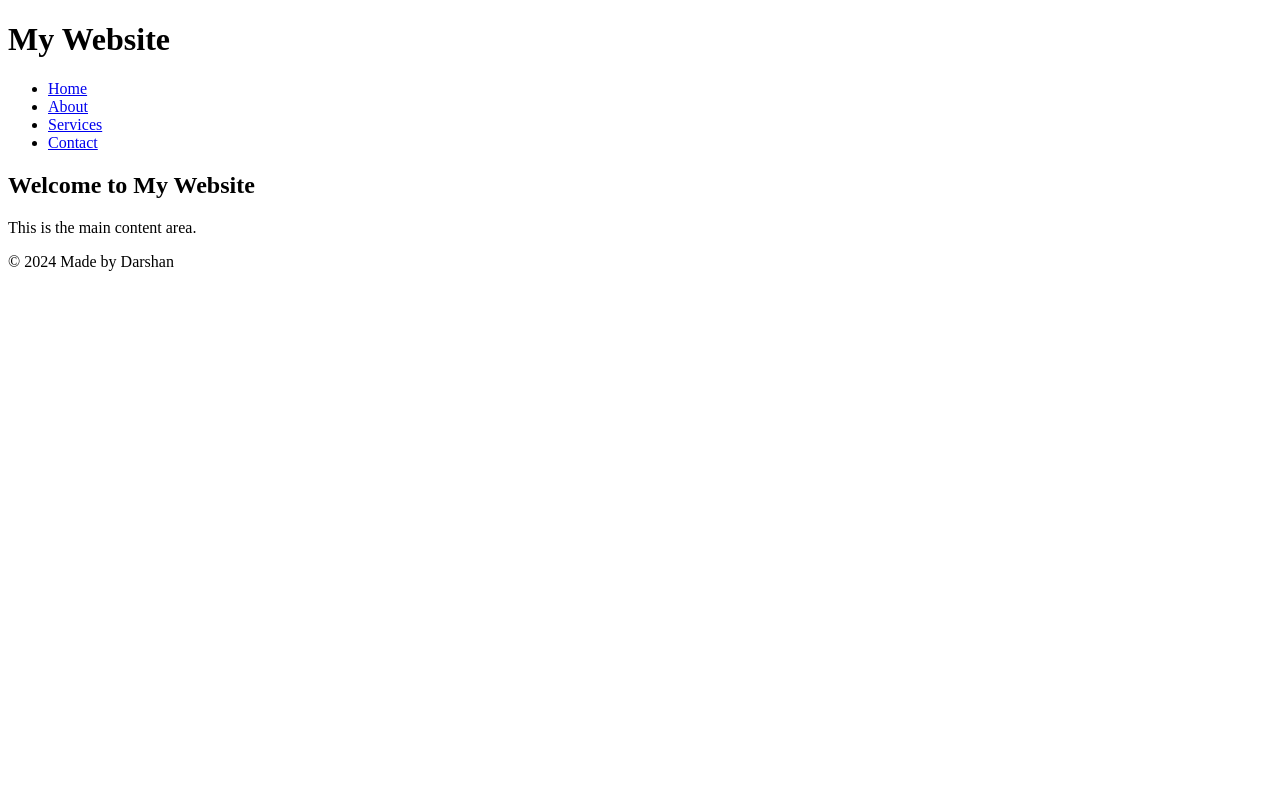
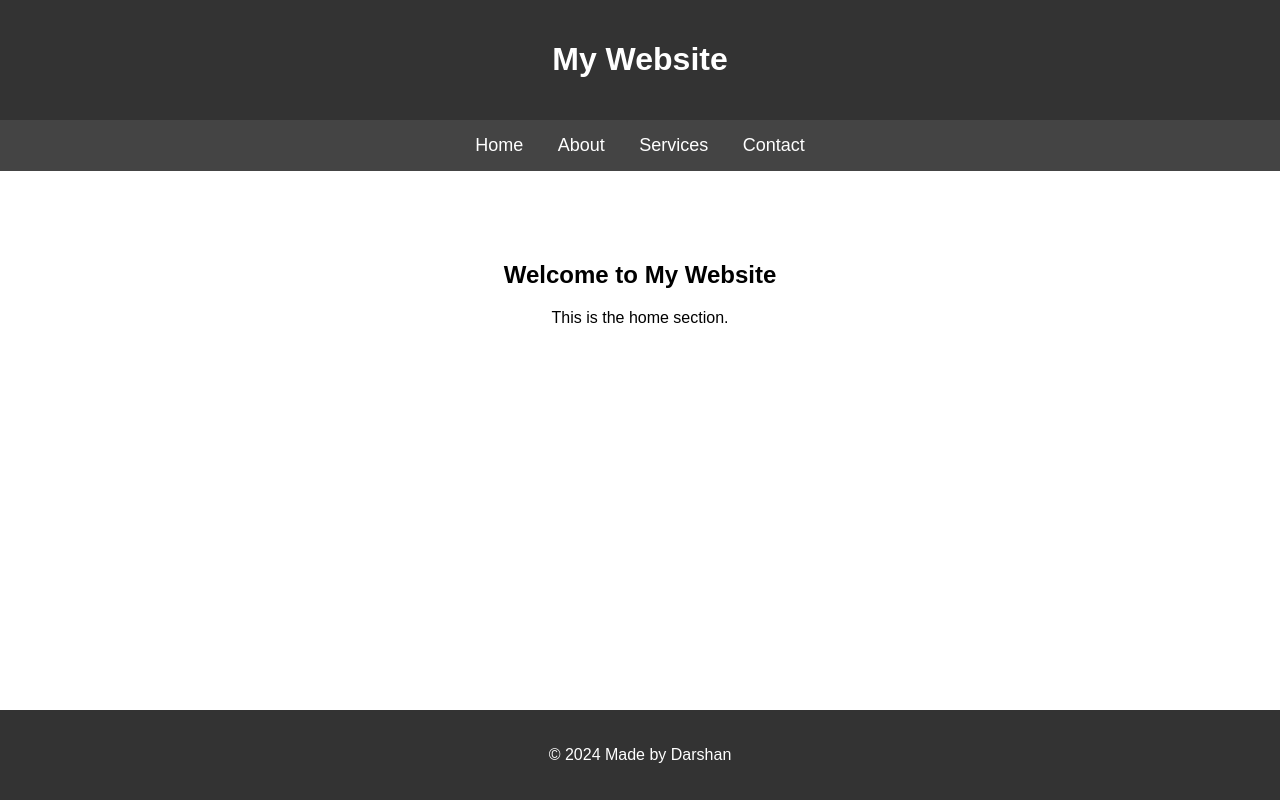
Before and after one commit to nu23mca28/AWT, a plain HTML site: page Assignment4/1.html in a window 1280 px wide. Shown: the top 800 px of the page. Drawn offline with Linux system fonts and the light colour scheme.

Commit message:
Update 1.html

```diff
--- a/Assignment4/1.html
+++ b/Assignment4/1.html
@@ -5,12 +5,83 @@
     <meta charset="UTF-8">
     <meta name="viewport" content="width=device-width, initial-scale=1.0">
     <title>Basic HTML5 Structure</title>
+    <style>
+        /* General styles */
+        body {
+            font-family: Arial, sans-serif;
+            margin: 0;
+            padding: 0;
+            scroll-behavior: smooth;
+        }
+
+        header {
+            background-color: #333;
+            color: #fff;
+            text-align: center;
+            padding: 20px 0;
+        }
+
+        nav {
+            background-color: #444;
+            text-align: center;
+            padding: 15px;
+        }
+
+        nav ul {
+            list-style: none;
+            padding: 0;
+            margin: 0;
+        }
+
+        nav ul li {
+            display: inline-block;
+            margin: 0 15px;
+        }
+
+        nav ul li a {
+            color: #fff;
+            text-decoration: none;
+            font-size: 18px;
+        }
+
+        nav ul li a:hover {
+            color: #f1c40f;
+        }
+
+        main {
+            padding: 40px 20px;
+            text-align: center;
+        }
+
+        main section {
+            margin: 50px 0;
+        }
+
+        footer {
+            background-color: #333;
+            color: #fff;
+            text-align: center;
+            padding: 20px 0;
+            position: fixed;
+            width: 100%;
+            bottom: 0;
+        }
+
+        /* Section height to simulate a single-page effect */
+        #Home,
+        #About,
+        #Services,
+        #Contact {
+            min-height: 100vh;
+        }
+    </style>
 </head>
 
 <body>
     <header>
         <h1>My Website</h1>
     </header>
+
     <nav>
         <ul>
             <li><a href="#Home">Home</a></li>
@@ -19,10 +90,29 @@
             <li><a href="#Contact">Contact</a></li>
         </ul>
     </nav>
+
     <main>
-        <h2>Welcome to My Website</h2>
-        <p>This is the main content area.</p>
+        <section id="Home">
+            <h2>Welcome to My Website</h2>
+            <p>This is the home section.</p>
+        </section>
+
+        <section id="About">
+            <h2>About Us</h2>
+            <p>Learn more about what we do.</p>
+        </section>
+
+        <section id="Services">
+            <h2>Our Services</h2>
+            <p>We offer a variety of services to cater to your needs.</p>
+        </section>
+
+        <section id="Contact">
+            <h2>Contact Us</h2>
+            <p>Feel free to reach out to us through this page.</p>
+        </section>
     </main>
+
     <footer>
         <p>&copy; 2024 Made by Darshan</p>
     </footer>
```
